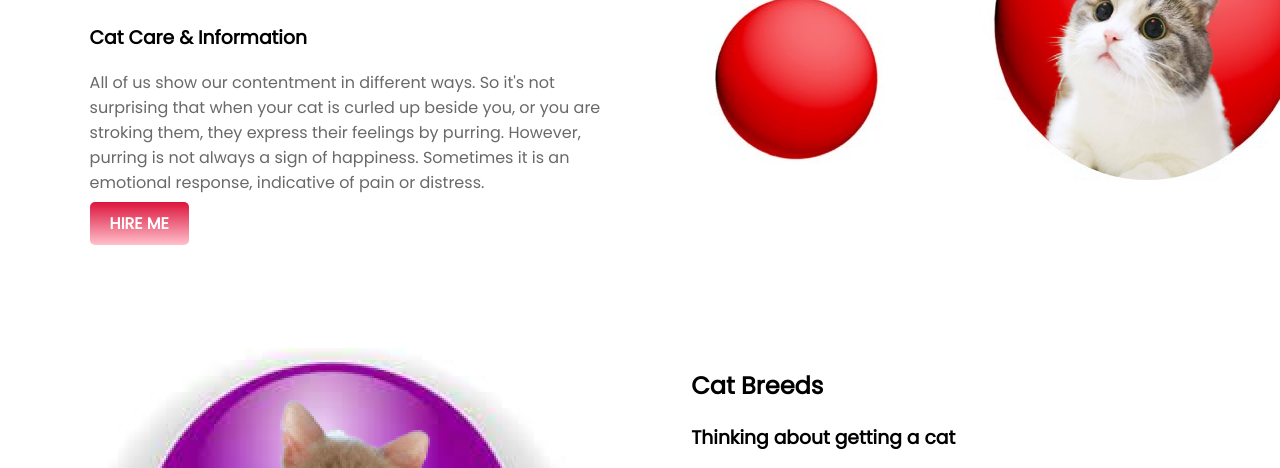
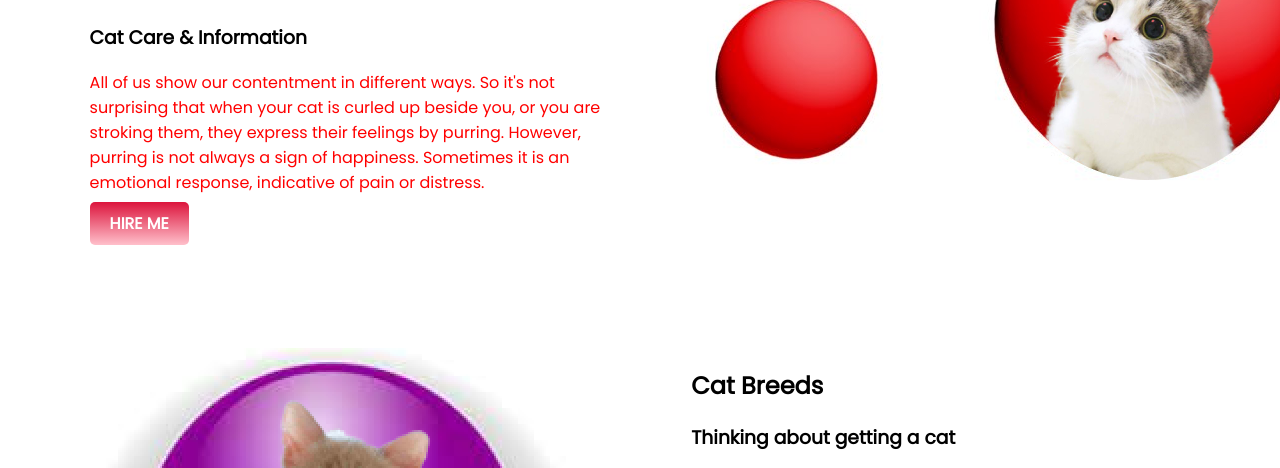
Before and after one commit to chadnicse18/first-web, a plain HTML site: page index.html in a window 1280 px wide. Shown: the part 252-720 px from the top of the page. Drawn offline with Linux system fonts and the light colour scheme.

Commit message:
footer checking

```diff
--- a/style.css
+++ b/style.css
@@ -8,7 +8,7 @@ h1{
     font-size: 50px;
 }
 p{
-    color: dimgray;
+    color: red;
 }
 .orange-highlight{
     color:orange;
```
